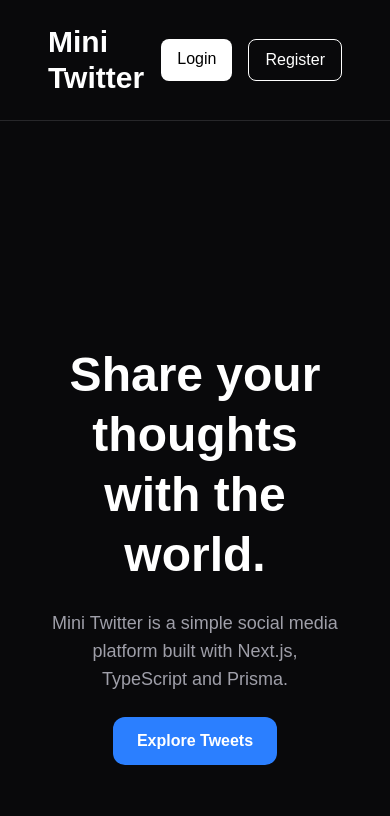
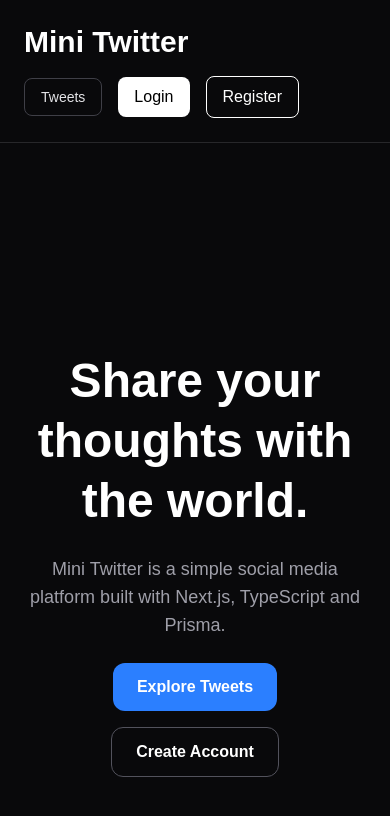
Before and after one commit to ZhenyaPimenov/mini-twitter, a Next.js app: page / in a window 390 px wide. Shown: the top 816 px of the page. Built offline with nearby package versions, Linux system fonts and the light colour scheme; no server answers.

Commit message:
Update home navigation for auth state

```diff
--- a/app/page.tsx
+++ b/app/page.tsx
@@ -1,11 +1,15 @@
+import { getCurrentUser } from "@/lib/auth/session";
+import Link from "next/link";
 import Navbar from "../components/Navbar";
 
-export default function HomePage() {
+export default async function HomePage() {
+  const currentUser = await getCurrentUser();
+
   return (
     <main className="min-h-screen bg-zinc-950 text-white">
       <Navbar />
 
-      <div className="w-full px-12 pt-24">
+      <div className="w-full px-6 pt-20 sm:px-12 sm:pt-24">
         <section className="flex flex-col items-center justify-center text-center space-y-6 pt-32">
           <h2 className="text-5xl font-bold leading-tight">
             Share your thoughts with the world.
@@ -16,9 +20,36 @@ export default function HomePage() {
             TypeScript and Prisma.
           </p>
 
-          <button className="bg-blue-500 hover:bg-blue-600 transition px-6 py-3 rounded-xl font-semibold">
-            Explore Tweets
-          </button>
+          {currentUser ? (
+            <div className="flex flex-col items-center gap-3">
+              <p className="text-sm text-zinc-500">
+                Welcome back, {currentUser.username ?? currentUser.email}.
+              </p>
+
+              <Link
+                href="/tweets"
+                className="bg-blue-500 hover:bg-blue-600 transition px-6 py-3 rounded-xl font-semibold"
+              >
+                Open Tweets
+              </Link>
+            </div>
+          ) : (
+            <div className="flex flex-wrap justify-center gap-4">
+              <Link
+                href="/tweets"
+                className="bg-blue-500 hover:bg-blue-600 transition px-6 py-3 rounded-xl font-semibold"
+              >
+                Explore Tweets
+              </Link>
+
+              <Link
+                href="/register"
+                className="border border-zinc-600 hover:border-white transition px-6 py-3 rounded-xl font-semibold"
+              >
+                Create Account
+              </Link>
+            </div>
+          )}
         </section>
       </div>
     </main>
--- a/components/Navbar.tsx
+++ b/components/Navbar.tsx
@@ -1,20 +1,53 @@
+import { getCurrentUser } from "@/lib/auth/session";
 import Link from "next/link";
 
-export default function Navbar() {
+export default async function Navbar() {
+  const currentUser = await getCurrentUser();
+
   return (
-    <nav className="flex items-center justify-between px-12 py-6 border-b border-zinc-800">
+    <nav className="flex flex-col gap-4 border-b border-zinc-800 px-6 py-6 sm:flex-row sm:items-center sm:justify-between sm:px-12">
       <Link href="/" className="text-3xl font-bold text-white">
         Mini Twitter
       </Link>
 
-      <div className="flex gap-4">
-        <Link href="/login" className="bg-white text-black px-4 py-2 rounded-lg font-medium">
-          Login
+      <div className="flex flex-wrap items-center gap-4">
+        <Link
+          href="/tweets"
+          className="rounded-lg border border-zinc-700 px-4 py-2 text-sm font-medium text-zinc-200 transition hover:border-zinc-500 hover:bg-zinc-900 hover:text-white"
+        >
+          Tweets
         </Link>
 
-        <Link href="/register" className="border border-white text-white px-4 py-2 rounded-lg font-medium">
-          Register
-        </Link>
+        {currentUser ? (
+          <>
+            <span className="max-w-56 truncate text-sm text-zinc-400">
+              {currentUser.username ?? currentUser.email}
+            </span>
+
+            <a
+              href="/logout"
+              className="bg-white text-black px-4 py-2 rounded-lg font-medium"
+            >
+              Logout
+            </a>
+          </>
+        ) : (
+          <>
+            <Link
+              href="/login"
+              className="bg-white text-black px-4 py-2 rounded-lg font-medium"
+            >
+              Login
+            </Link>
+
+            <Link
+              href="/register"
+              className="border border-white text-white px-4 py-2 rounded-lg font-medium"
+            >
+              Register
+            </Link>
+          </>
+        )}
       </div>
     </nav>
   );
```
